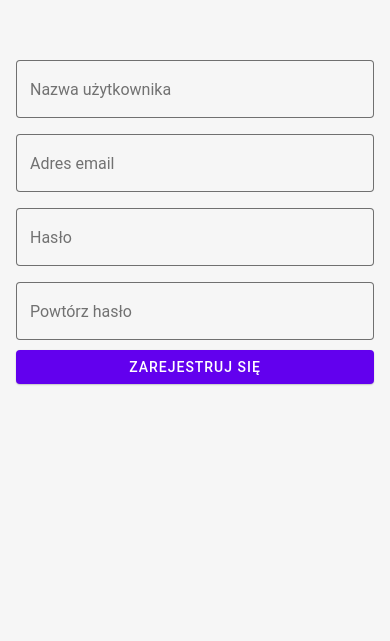
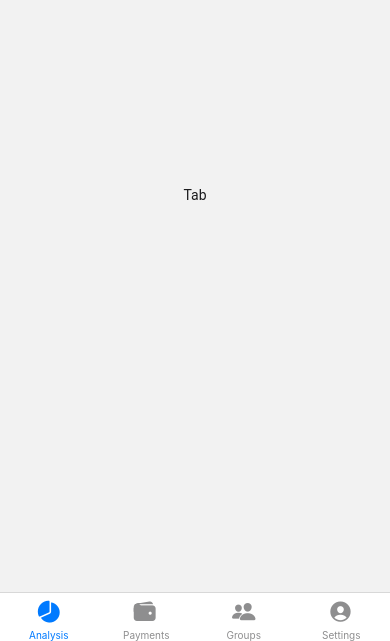
Before and after one commit to siekiera-a/Budgetify, a React Native app in the folder client/: screen / in a window 390 px wide. Shown: the part 203-844 px from the top of the page. Built offline with nearby package versions, Linux system fonts and the light colour scheme.

Commit message:
feat(components): app navigation

```diff
--- a/client/App.tsx
+++ b/client/App.tsx
@@ -1,21 +1,16 @@
 import * as React from "react";
 import { Provider as PaperProvider } from "react-native-paper";
 import { SafeAreaProvider } from "react-native-safe-area-context";
-import { RegisterView } from "./src/components/authentication/RegisterView";
-import {
-  darkTheme,
-  lightTheme,
-  SettingsProvider,
-  useSettings
-} from "./src/contexts";
+import { Navigation } from "./src/components/navigation/Navigation";
+import { SettingsProvider, useSettings } from "./src/contexts";
 
 const AppComponent = () => {
   const { theme } = useSettings();
 
   return (
     <SafeAreaProvider>
-      <PaperProvider theme={theme === "dark" ? darkTheme : lightTheme}>
-        <RegisterView />
+      <PaperProvider theme={theme}>
+        <Navigation />
       </PaperProvider>
     </SafeAreaProvider>
   );
--- a/client/package.json
+++ b/client/package.json
@@ -10,6 +10,9 @@
   },
   "dependencies": {
     "@react-native-async-storage/async-storage": "^1.15.7",
+    "@react-navigation/bottom-tabs": "^6.0.7",
+    "@react-navigation/native": "^6.0.4",
+    "@types/react-native-vector-icons": "^6.4.9",
     "expo": "~42.0.1",
     "expo-status-bar": "~1.0.4",
     "react": "16.13.1",
@@ -18,6 +21,8 @@
     "react-native": "https://github.com/expo/react-native/archive/sdk-42.0.0.tar.gz",
     "react-native-paper": "^4.9.2",
     "react-native-safe-area-context": "3.2.0",
+    "react-native-screens": "^3.7.2",
+    "react-native-vector-icons": "^8.1.0",
     "react-native-web": "~0.13.12"
   },
   "devDependencies": {
--- /dev/null
+++ b/client/src/components/navigation/Navigation.tsx
@@ -0,0 +1,68 @@
+import { createBottomTabNavigator } from "@react-navigation/bottom-tabs";
+import { NavigationContainer } from "@react-navigation/native";
+import React from "react";
+import { Text } from "react-native-paper";
+import Ionicons from "react-native-vector-icons/Ionicons";
+import { useSettings } from "../../contexts";
+import { View } from "../../ui";
+import { TabNavigationParamList } from "./types";
+
+export const Tab = createBottomTabNavigator<TabNavigationParamList>();
+
+const Component = () => {
+  return (
+    <View style={{ flex: 1, justifyContent: "center", alignItems: "center" }}>
+      <Text>Tab</Text>
+    </View>
+  );
+};
+
+export function Navigation() {
+  const { theme } = useSettings();
+
+  return (
+    <NavigationContainer theme={theme}>
+      <Tab.Navigator
+        initialRouteName="Analysis"
+        screenOptions={{ headerShown: false }}
+      >
+        <Tab.Screen
+          name="Analysis"
+          component={Component}
+          options={{
+            tabBarIcon: ({ color, size }) => (
+              <Ionicons name="pie-chart" color={color} size={size} />
+            ),
+          }}
+        />
+        <Tab.Screen
+          name="Payments"
+          component={Component}
+          options={{
+            tabBarIcon: ({ color, size }) => (
+              <Ionicons name="wallet" color={color} size={size} />
+            ),
+          }}
+        />
+        <Tab.Screen
+          name="Groups"
+          component={Component}
+          options={{
+            tabBarIcon: ({ color, size }) => (
+              <Ionicons name="people" color={color} size={size} />
+            ),
+          }}
+        />
+        <Tab.Screen
+          name="Settings"
+          component={Component}
+          options={{
+            tabBarIcon: ({ color, size }) => (
+              <Ionicons name="md-person-circle" color={color} size={size} />
+            ),
+          }}
+        />
+      </Tab.Navigator>
+    </NavigationContainer>
+  );
+}
--- /dev/null
+++ b/client/src/components/navigation/types.ts
@@ -0,0 +1,6 @@
+export type TabNavigationParamList = {
+  Analysis: undefined;
+  Payments: undefined;
+  Groups: undefined;
+  Settings: undefined;
+};
--- a/client/src/contexts/index.ts
+++ b/client/src/contexts/index.ts
@@ -1,3 +1,3 @@
 export { SettingsProvider, useSettings } from "./settings/SettingsContext";
-export { darkTheme } from "./settings/themes/darkTheme";
-export { lightTheme } from "./settings/themes/lightTheme";
+
+export * from "./settings/types";
--- a/client/src/contexts/settings/SettingsContext.tsx
+++ b/client/src/contexts/settings/SettingsContext.tsx
@@ -8,15 +8,23 @@ import React, {
   useState,
 } from "react";
 import { Appearance } from "react-native";
+import { darkTheme } from "./themes/darkTheme";
+import { lightTheme } from "./themes/lightTheme";
 import pl from "./strings/pl";
-import { AppTheme, Dictionary, Language, LanguageDictionary } from "./types";
+import {
+  AppTheme,
+  Dictionary,
+  Language,
+  LanguageDictionary,
+  Theme,
+} from "./types";
 
 export interface SettingsContext {
   setLanguage(lang: Language): void;
   setTheme(theme: AppTheme): void;
   dictionary: Dictionary;
   clearSettings(): void;
-  theme: AppTheme;
+  theme: Theme;
 }
 
 export interface SettingsContextProps {
@@ -30,7 +38,7 @@ const defaultValue: SettingsContext = {
   setTheme: () => void 0,
   dictionary: pl,
   clearSettings: () => void 0,
-  theme: defaultTheme,
+  theme: defaultTheme === "dark" ? darkTheme : lightTheme,
 };
 
 const settingsContext = createContext<SettingsContext>(defaultValue);
@@ -109,7 +117,7 @@ export function SettingsProvider({ children }: SettingsContextProps) {
         setLanguage,
         dictionary,
         clearSettings,
-        theme,
+        theme: theme === "dark" ? darkTheme : lightTheme,
       }}
     >
       {children}
--- a/client/src/contexts/settings/themes/darkTheme.ts
+++ b/client/src/contexts/settings/themes/darkTheme.ts
@@ -1,5 +1,15 @@
-import { DarkTheme } from "react-native-paper";
+import { DarkTheme as PaperDarkTheme } from "react-native-paper";
+import {
+  DarkTheme as NavigationDarkTheme,
+} from "@react-navigation/native";
+import { Theme } from "../types";
 
-export const darkTheme: ReactNativePaper.Theme = {
-  ...DarkTheme,
+
+
+export const darkTheme: Theme = {
+  ...PaperDarkTheme,
+  colors: {
+    ...PaperDarkTheme.colors,
+    ...NavigationDarkTheme.colors,
+  },
 };
--- a/client/src/contexts/settings/themes/lightTheme.ts
+++ b/client/src/contexts/settings/themes/lightTheme.ts
@@ -1,5 +1,11 @@
-import { DefaultTheme } from "react-native-paper";
+import { DefaultTheme as PaperLightTheme } from "react-native-paper";
+import { DefaultTheme as NavigationLightTheme } from "@react-navigation/native";
+import { Theme } from "../types";
 
-export const lightTheme: ReactNativePaper.Theme = {
-  ...DefaultTheme,
+export const lightTheme: Theme = {
+  ...PaperLightTheme,
+  colors: {
+    ...PaperLightTheme.colors,
+    ...NavigationLightTheme.colors,
+  },
 };
--- a/client/src/contexts/settings/types.ts
+++ b/client/src/contexts/settings/types.ts
@@ -1,3 +1,5 @@
+import { Theme as NavigationTheme } from "@react-navigation/native";
+
 export type Language = "PL";
 
 export type AppTheme = "dark" | "light";
@@ -5,6 +7,11 @@ export type AppTheme = "dark" | "light";
 export type Dictionary = Record<StringId, string>;
 
 export type LanguageDictionary = Record<Language, Dictionary>;
+
+export type Colors = Pick<NavigationTheme, "colors"> &
+  Pick<ReactNativePaper.Theme, "colors">;
+
+export type Theme = Omit<ReactNativePaper.Theme, "colors"> & Colors;
 
 export type StringId =
   | "emailLabel"
```
Also changed, not shown: 1 other file (tests, documents, lock files or other folders).
